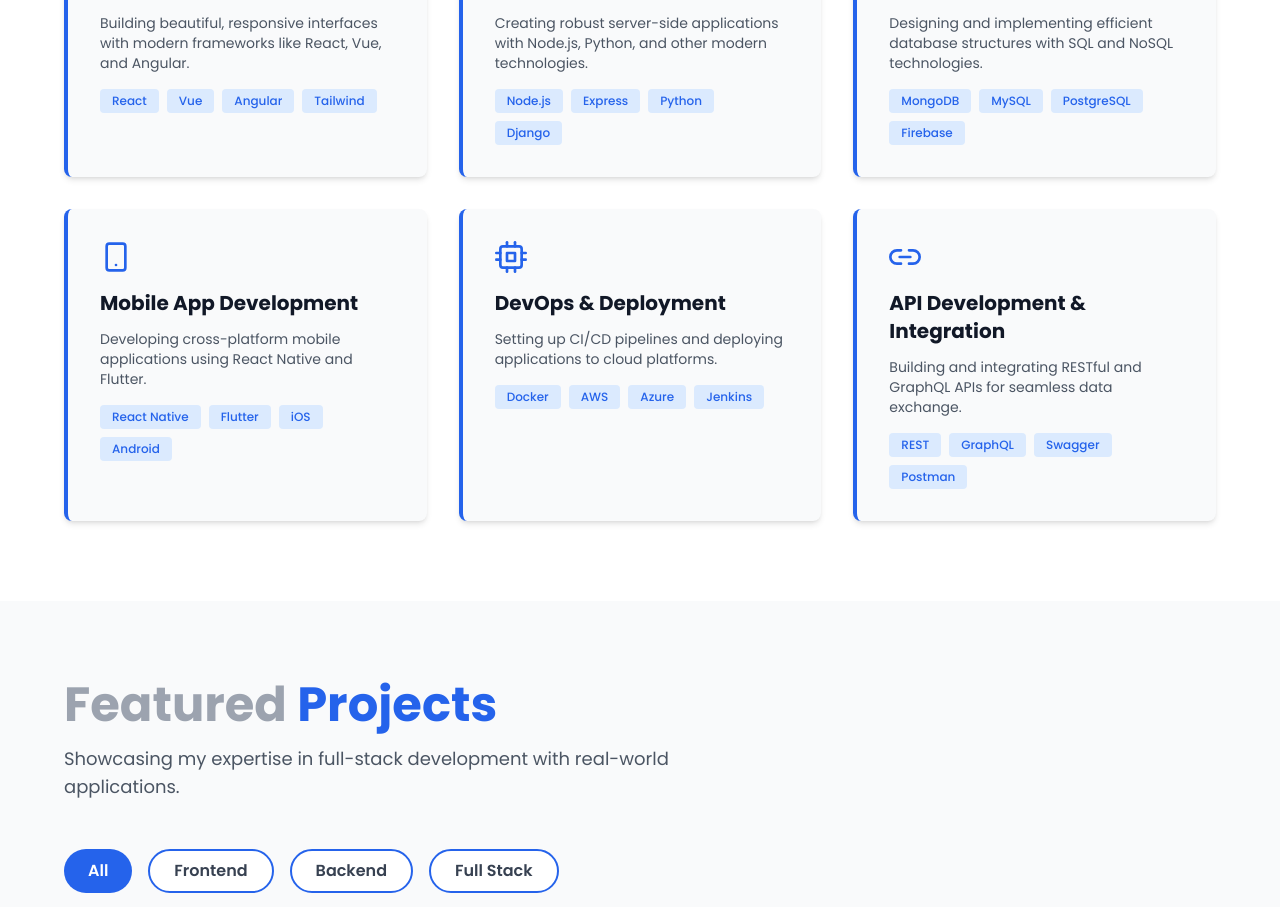
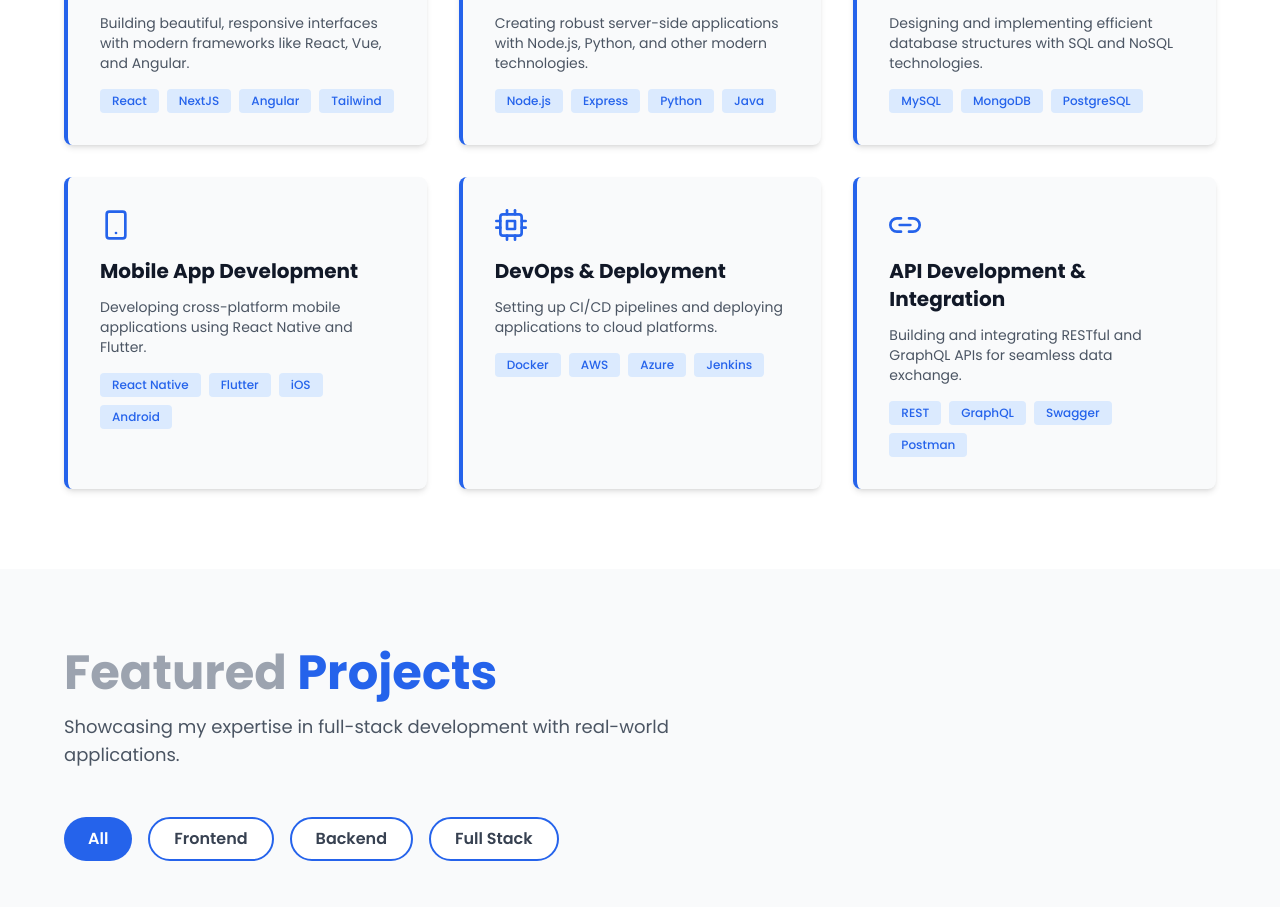
Before and after one commit to sagar1314-oops/techtalkswithSagu, a React (Vite) app: page / in a window 1280 px wide. Shown: the part 1740-2647 px from the top of the page. Built offline with nearby package versions, Linux system fonts and the light colour scheme; grey boxes are pictures that could not be loaded.

Commit message:
Keywords added

```diff
--- a/src/components/Experience.jsx
+++ b/src/components/Experience.jsx
@@ -14,7 +14,7 @@
       "Mentored junior developers and conducted code reviews",
       "Optimized application performance and implemented security best practices",
     ],
-    techs: ["React", "Node.js", "MySQL", "AWS", "TypeScript"],
+    techs: ["React", "Node.js", "MySQL", "AWS", "TypeScript", "Tailwind CSS"],
   },
   {
     period: "2022 - 2023",
--- a/src/components/Projects.jsx
+++ b/src/components/Projects.jsx
@@ -16,7 +16,7 @@
   {
     id: 2,
     title: "My Portfolio Application",
-    category: "Web App",
+    category: "Frontend",
     description:
       "Feature-rich chat platform with real-time messaging, file sharing, and user presence indicators.",
     image: "../../public/myPortFolio.png",
--- a/src/components/Services.jsx
+++ b/src/components/Services.jsx
@@ -1,42 +1,55 @@
-import { FiCode, FiServer, FiDatabase, FiSmartphone, FiCpu, FiLink2 } from 'react-icons/fi';
+import {
+  FiCode,
+  FiServer,
+  FiDatabase,
+  FiSmartphone,
+  FiCpu,
+  FiLink2,
+} from "react-icons/fi";
 
 const services = [
   {
     icon: FiCode,
-    title: 'Frontend Development',
-    description: 'Building beautiful, responsive interfaces with modern frameworks like React, Vue, and Angular.',
-    techs: ['React', 'Vue', 'Angular', 'Tailwind']
+    title: "Frontend Development",
+    description:
+      "Building beautiful, responsive interfaces with modern frameworks like React, Vue, and Angular.",
+    techs: ["React", "NextJS", "Angular", "Tailwind"],
   },
   {
     icon: FiServer,
-    title: 'Backend Development',
-    description: 'Creating robust server-side applications with Node.js, Python, and other modern technologies.',
-    techs: ['Node.js', 'Express', 'Python', 'Django']
+    title: "Backend Development",
+    description:
+      "Creating robust server-side applications with Node.js, Python, and other modern technologies.",
+    techs: ["Node.js", "Express", "Python", "Java"],
   },
   {
     icon: FiDatabase,
-    title: 'Database Solutions',
-    description: 'Designing and implementing efficient database structures with SQL and NoSQL technologies.',
-    techs: ['MongoDB', 'MySQL', 'PostgreSQL', 'Firebase']
+    title: "Database Solutions",
+    description:
+      "Designing and implementing efficient database structures with SQL and NoSQL technologies.",
+    techs: ["MySQL", "MongoDB", "PostgreSQL"],
   },
   {
     icon: FiSmartphone,
-    title: 'Mobile App Development',
-    description: 'Developing cross-platform mobile applications using React Native and Flutter.',
-    techs: ['React Native', 'Flutter', 'iOS', 'Android']
+    title: "Mobile App Development",
+    description:
+      "Developing cross-platform mobile applications using React Native and Flutter.",
+    techs: ["React Native", "Flutter", "iOS", "Android"],
   },
   {
     icon: FiCpu,
-    title: 'DevOps & Deployment',
-    description: 'Setting up CI/CD pipelines and deploying applications to cloud platforms.',
-    techs: ['Docker', 'AWS', 'Azure', 'Jenkins']
+    title: "DevOps & Deployment",
+    description:
+      "Setting up CI/CD pipelines and deploying applications to cloud platforms.",
+    techs: ["Docker", "AWS", "Azure", "Jenkins"],
   },
   {
     icon: FiLink2,
-    title: 'API Development & Integration',
-    description: 'Building and integrating RESTful and GraphQL APIs for seamless data exchange.',
-    techs: ['REST', 'GraphQL', 'Swagger', 'Postman']
-  }
+    title: "API Development & Integration",
+    description:
+      "Building and integrating RESTful and GraphQL APIs for seamless data exchange.",
+    techs: ["REST", "GraphQL", "Swagger", "Postman"],
+  },
 ];
 
 export default function Services() {
@@ -44,10 +57,12 @@
     <section id="services" className="py-20 px-4 bg-white dark:bg-gray-900">
       <div className="max-w-6xl mx-auto">
         <h2 className="text-4xl md:text-5xl font-bold mb-4 text-gray-900 dark:text-white">
-          <span className="text-gray-400 dark:text-gray-500">My</span> <span className="text-blue-600">Services</span>
+          <span className="text-gray-400 dark:text-gray-500">My</span>{" "}
+          <span className="text-blue-600">Services</span>
         </h2>
         <p className="text-gray-600 dark:text-gray-400 text-lg mb-12 max-w-2xl">
-          I offer comprehensive development solutions for your web and mobile application needs.
+          I offer comprehensive development solutions for your web and mobile
+          application needs.
         </p>
 
         <div className="grid md:grid-cols-2 lg:grid-cols-3 gap-8">
@@ -59,11 +74,18 @@
                 className="bg-gray-50 dark:bg-gray-800 p-8 rounded-lg shadow-md hover:shadow-xl transition transform hover:scale-105 border-l-4 border-blue-600"
               >
                 <Icon className="text-blue-600 mb-4" size={32} />
-                <h3 className="text-xl font-bold mb-3 text-gray-900 dark:text-white">{service.title}</h3>
-                <p className="text-gray-600 dark:text-gray-400 mb-4 text-sm">{service.description}</p>
+                <h3 className="text-xl font-bold mb-3 text-gray-900 dark:text-white">
+                  {service.title}
+                </h3>
+                <p className="text-gray-600 dark:text-gray-400 mb-4 text-sm">
+                  {service.description}
+                </p>
                 <div className="flex flex-wrap gap-2">
                   {service.techs.map((tech, i) => (
-                    <span key={i} className="bg-blue-100 dark:bg-blue-900/30 text-blue-600 dark:text-blue-400 px-3 py-1 rounded text-xs font-medium">
+                    <span
+                      key={i}
+                      className="bg-blue-100 dark:bg-blue-900/30 text-blue-600 dark:text-blue-400 px-3 py-1 rounded text-xs font-medium"
+                    >
                       {tech}
                     </span>
                   ))}
--- a/src/components/Skills.jsx
+++ b/src/components/Skills.jsx
@@ -6,19 +6,26 @@
       name: "Frontend Development",
       percentage: 95,
       color: "blue",
-      tech: ["HTML5/CSS3", "JavaScript", "React", "Vue.js", "Angular"],
+      tech: [
+        "HTML5/CSS3",
+        "JavaScript",
+        "TypeScript",
+        "React",
+        "Next.js",
+        "Angular",
+      ],
     },
     {
       name: "Backend Development",
       percentage: 90,
       color: "green",
-      tech: ["Node.js", "Express", "Python", "Django", "PHP"],
+      tech: ["Node.js", "Express", "Python", "Java"],
     },
     {
       name: "Database Management",
       percentage: 85,
       color: "orange",
-      tech: ["MongoDB", "MySQL", "PostgreSQL", "Firebase"],
+      tech: ["MySQL", "MongoDB", "PostgreSQL"],
     },
   ];
 
```
